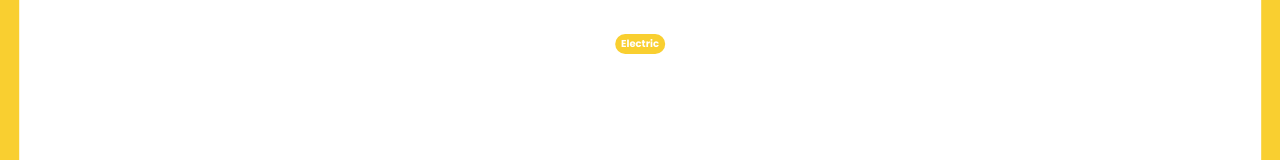
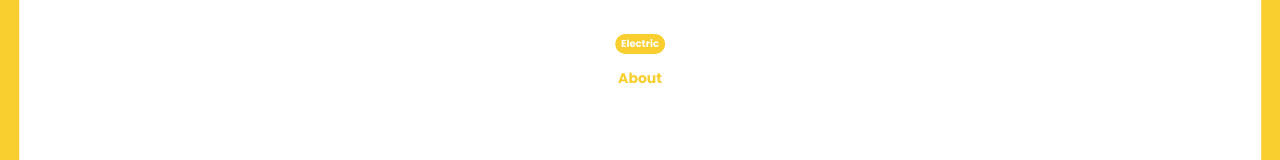
Before and after one commit to devRony1710/poke-app, a React (Vite) app: page /pokemon-detail/1 in a window 1280 px wide. Shown: the part 307-467 px from the top of the page. Built offline with nearby package versions, Linux system fonts and the light colour scheme.

Commit message:
wip: add styles for about section title

```diff
--- a/src/templates/pokemon-detail-template/_components/detail-info-section/DetailInfoSection.css
+++ b/src/templates/pokemon-detail-template/_components/detail-info-section/DetailInfoSection.css
@@ -18,3 +18,18 @@
   display: flex;
   justify-content: center;
 }
+
+.about-wrapper {
+  margin-top: 16px;
+  display: flex;
+  width: 100%;
+  align-items: center;
+  justify-content: center;
+}
+
+.about-text {
+  font-size: 14px;
+  line-height: 16px;
+  font-weight: 700;
+  color: var(--color-type-electric);
+}
--- a/src/templates/pokemon-detail-template/_components/detail-info-section/DetailInfoSection.tsx
+++ b/src/templates/pokemon-detail-template/_components/detail-info-section/DetailInfoSection.tsx
@@ -10,6 +10,10 @@ export const DetailInfoSection = () => {
       <div className="info-section-wrapper">
         <PokemonTypeTag />
       </div>
+
+      <div className="about-wrapper">
+        <span className="about-text">About</span>
+      </div>
     </section>
   );
 };
```
